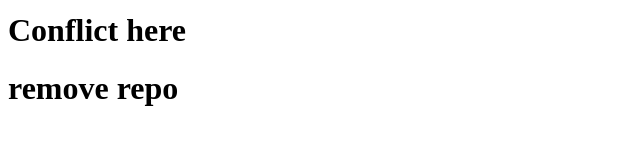
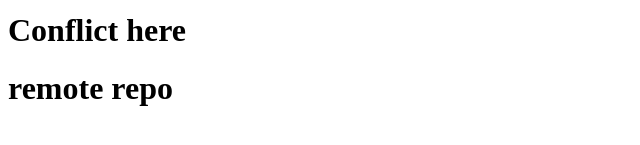
Before and after one commit to huuvietaz22/Test_GitHub, a plain HTML site: page index.html in a window 1280 px wide. Shown: the part 185-330 px from the top of the page, 0-640 px from the left. Drawn offline with Linux system fonts and the light colour scheme.

Commit message:
new remote repo

```diff
--- a/index.html
+++ b/index.html
@@ -10,6 +10,6 @@
     <h1>second commit</h1>
     <h1>third commit</h1>
     <h1>Conflict here</h1>
-    <h1>remove repo</h1>
+    <h1>remote repo</h1>
   </body>
 </html>
```
